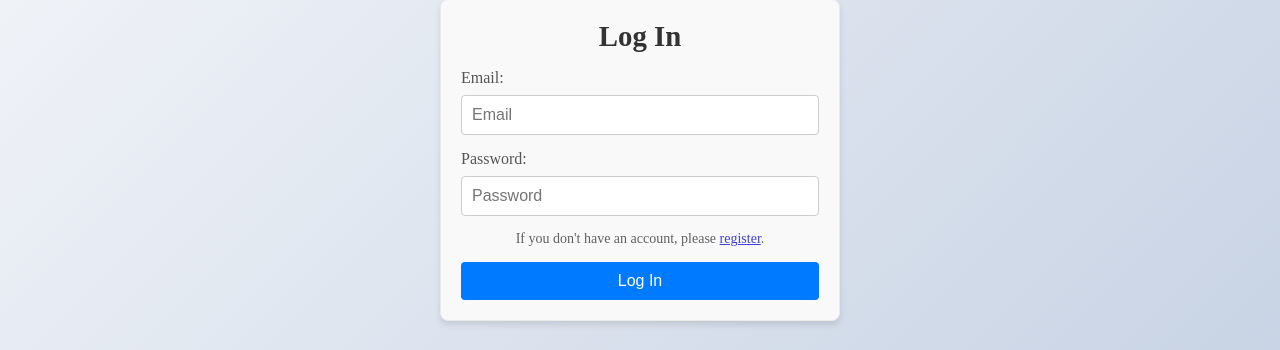
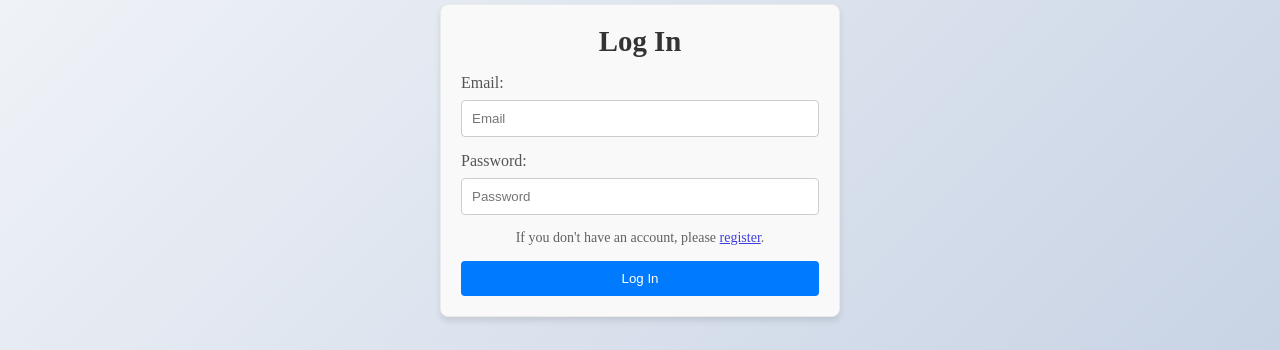
Before and after one commit to sasanedicbn/Blog-application, a React (Vite) app in the folder client/: page /login in a window 1280 px wide. Shown: the part 240-590 px from the top of the page. Built offline with nearby package versions, Linux system fonts and the light colour scheme.

Commit message:
Create chagnes in UX

```diff
--- a/client/src/components/Home.jsx
+++ b/client/src/components/Home.jsx
@@ -2,7 +2,6 @@ import { useEffect, useState } from "react";
 import { deletePost, fetchBlogs, sendBlogData } from "./API/API";
 import BlogPost from "./BlogPost";
 import Header from "./Header";
-import Sidebar from "./Sidebar";
 
 const Home = () => {
   const [blog, setBlog] = useState([]);
@@ -34,6 +33,7 @@ const Home = () => {
     <div className="app">
       <Header sendBlogData={sendBlogDataHandler} />
       <div className="content">
+        <h2>My blog app</h2>
         <main className="main">
           {blog.length > 0 ? (
             blog.map((post, index) => (
--- a/client/src/index.css
+++ b/client/src/index.css
@@ -11,9 +11,16 @@
 
 .content {
   display: flex;
-  padding: 40px;
+  flex-direction: column;
+  gap: 1.5rem;
+  padding: 40px 12.5rem;
   background-color: rgb(248, 248, 248);
   height: 100vh;
+}
+.content h2{
+  color: rgb(71, 71, 71);
+  text-align: center;
+  text-transform: uppercase;
 }
 
 .main {
@@ -230,7 +237,7 @@ button:hover {
 
 .form-label {
   margin-bottom: 8px;
-  font-size: 1rem;
+  font-size: 12.5;
   color: #555;
 }
 
@@ -239,7 +246,7 @@ button:hover {
   margin-bottom: 15px;
   border: 1px solid #ccc;
   border-radius: 4px;
-  font-size: 1rem;
+  font-size: 12.5;
   width: 100%;
 }
 
@@ -250,7 +257,7 @@ button:hover {
 
 .login-button {
   padding: 10px 15px;
-  font-size: 1rem;
+  font-size: 12.5;
   color: #fff;
   background-color: #007bff;
   border: none;
```
